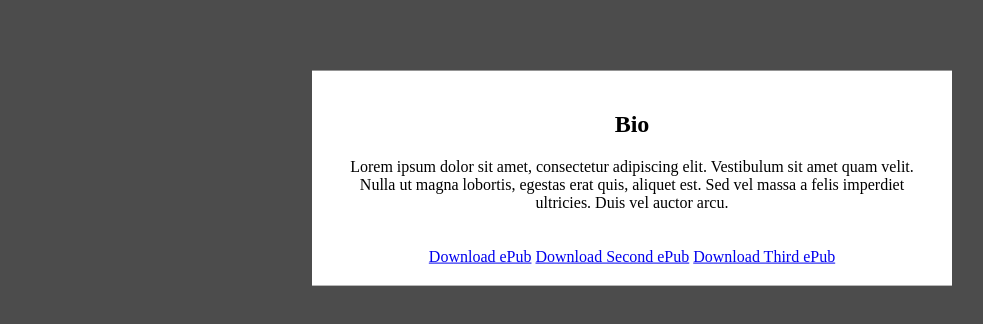
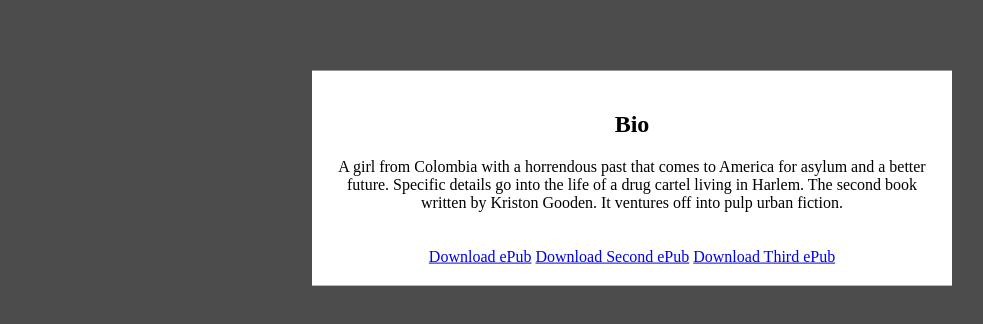
Before and after one commit to askforkris/books, a website: page index.html in a window 1280 px wide. Both pictures are taken after a click on the picture 115 px from the left and 115 px from the top of the page. Shown: the part 222-546 px from the top of the page, without its empty margins (8-991 px from the left). Drawn offline with Linux system fonts and the light colour scheme.

Commit message:
Update index.html

```diff
--- a/index.html
+++ b/index.html
@@ -17,18 +17,20 @@
 </div>
 
     </div>
-
 <!-- Overlay for displaying bio and download link -->
 <div class="overlay" id="imageOverlay">
     <div class="overlay-content">
         <h2>Bio</h2>
         <p>
-                Lorem ipsum dolor sit amet, consectetur adipiscing elit. Vestibulum sit amet quam velit. Nulla ut magna lobortis,
-                egestas erat quis, aliquet est. Sed vel massa a felis imperdiet ultricies. Duis vel auctor arcu.
+            A girl from Colombia with a horrendous past that comes to America for asylum and a better future.
+            Specific details go into the life of a drug cartel living in Harlem.
+            The second book written by Kriston Gooden. It ventures off into pulp urban fiction.
         </p>
         <a class="download-link" id="downloadLink" href="#" download>Download ePub</a>
         <a class="download-link" id="downloadLink2" href="#" download style="display: none;">Download Second ePub</a>
         <a class="download-link" id="downloadLink3" href="#" download style="display: none;">Download Third ePub</a>
+    </div>
+</div>
 
         </div>
     </div>
```
Lines whose indentation alone changed are shown as unchanged.
